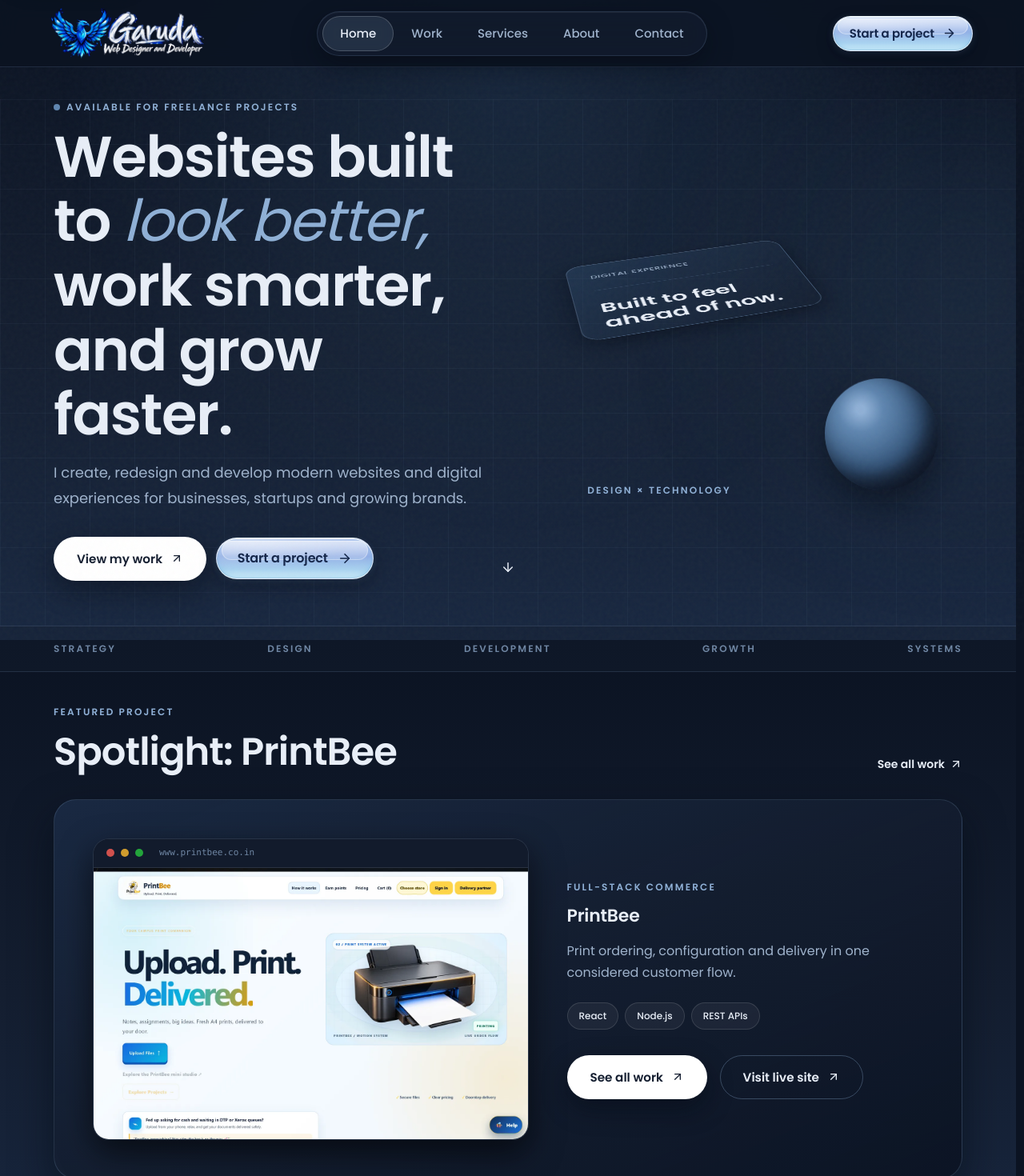
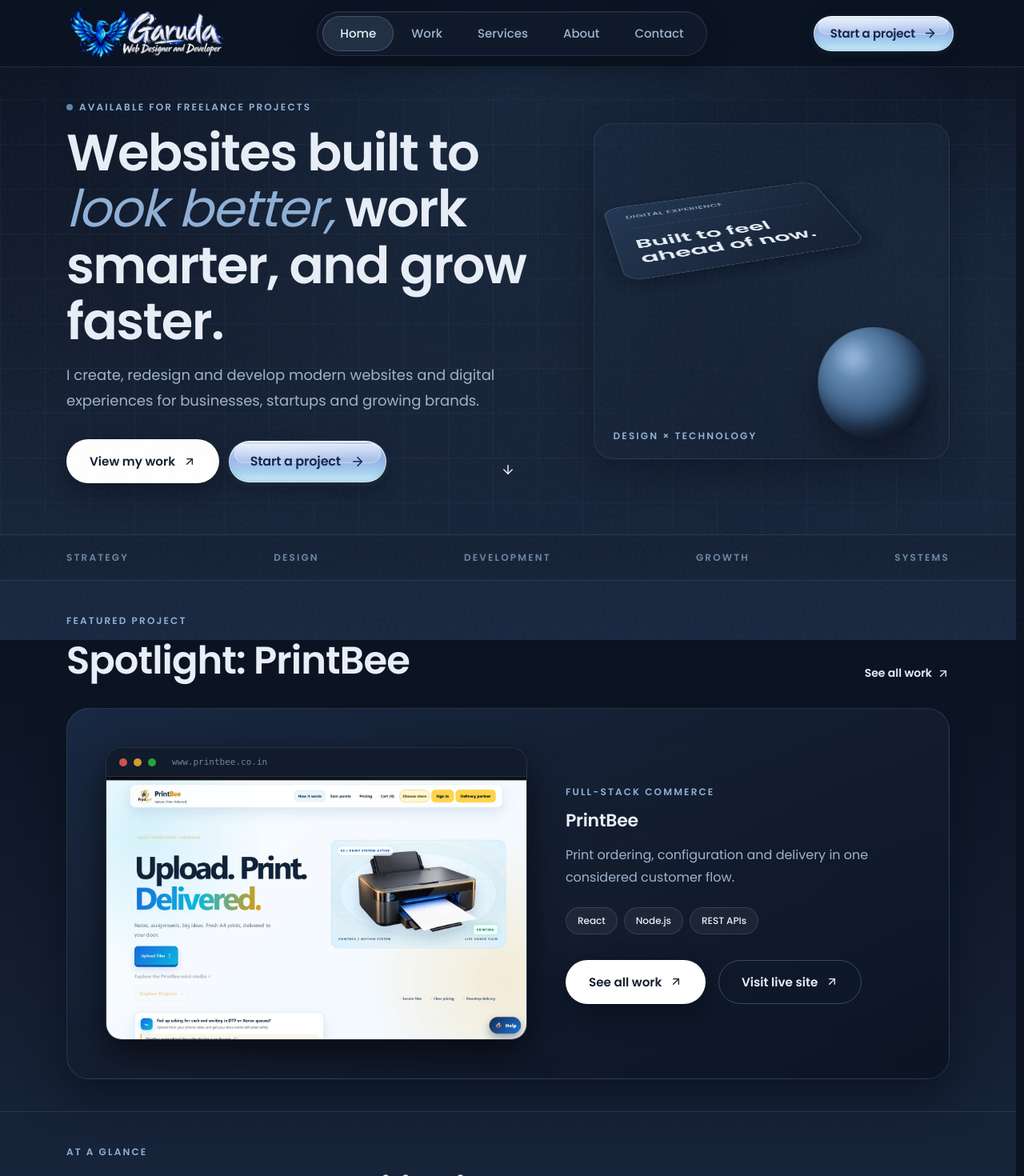
Before and after one commit to Bharat0264/MyWork, a Next.js app: page / in a window 1280 px wide. Shown: the top 1470 px of the page at 80% size. Built offline with nearby package versions, Linux system fonts and the light colour scheme.

Commit message:
Standardize max-w 1200px Container across header, hero, sections and footer, and fix hero 2-column grid alignment

```diff
--- a/app/globals.css
+++ b/app/globals.css
@@ -23,7 +23,7 @@
   --header-gap: 32px;
   --page-bottom-gap: 80px;
   --container: 1200px;
-  --container-pad: 32px;
+  --container-pad: 1.25rem;
 
   /* --- NAVY MIRAGE DESIGN TOKENS --- */
   --bg-deep: #0B1322;
@@ -51,6 +51,18 @@
   --muted: var(--text-muted);
 }
 
+@media (min-width: 640px) {
+  :root {
+    --container-pad: 2rem;
+  }
+}
+
+@media (min-width: 1024px) {
+  :root {
+    --container-pad: 3rem;
+  }
+}
+
 @media (max-width: 899px) {
   :root {
     --nav-h: 72px;
@@ -63,7 +75,6 @@
     --section-gap: 56px;
     --header-gap: 24px;
     --page-bottom-gap: 56px;
-    --container-pad: 20px;
     --text-faint: #B8C9DE;
   }
 }
@@ -262,7 +273,8 @@
   transition: color 0.25s ease;
 }
 
-.wrap {
+.wrap,
+.container-custom {
   width: 100%;
   max-width: var(--container);
   margin-left: auto;
@@ -303,9 +315,9 @@
 }
 
 .hero-heading {
-  font-size: clamp(2.6rem, 6vw, 4.5rem);
-  letter-spacing: -0.02em;
-  line-height: 1.12;
+  font-size: clamp(2.5rem, 5vw, 4.5rem);
+  letter-spacing: -0.025em;
+  line-height: 1.1;
 }
 
 .section-heading {
@@ -1319,7 +1331,6 @@
   body { min-height: 100dvh; background-attachment: scroll; }
   body::before, body::after { display: none; }
   main { min-height: calc(100dvh - var(--nav-h)); }
-  .hero-heading { font-size: clamp(36px, 9.3vw, 40px); line-height: 1.1; letter-spacing: -.025em; }
   .section-heading { font-size: 28px; line-height: 1.16; }
   .eyebrow { font-size: 13px; letter-spacing: .16em; color: #A9C8EB; }
   main > section.wrap:not(#work):not(:first-child) { padding-top: 48px; padding-bottom: 48px; }
--- a/app/page.tsx
+++ b/app/page.tsx
@@ -4,6 +4,7 @@
 import { ArrowDown, ArrowUpRight, FolderGit2, Sparkles, Cpu } from "lucide-react";
 import { Navbar, Footer } from "@/components/site-shell";
 import { StartProjectButton } from "@/components/cta-button";
+import { Container } from "@/components/container";
 import { siteConfig } from "@/config/site";
 import { socialConfig } from "@/config/social";
 import { projects } from "@/data/projects";
@@ -74,20 +75,21 @@
         {/* ========================================================
             1. HERO SECTION
             ======================================================== */}
-        <section className="grid-bg relative overflow-hidden pb-12 sm:pb-14">
+        <section className="grid-bg relative overflow-hidden pb-12 sm:pb-16">
           <div className="absolute -right-32 top-8 hidden h-96 w-96 rounded-full bg-[rgba(53,87,125,0.22)] blur-[120px] pointer-events-none md:block" />
-          <div className="wrap relative grid items-center gap-12 lg:grid-cols-[1.05fr_.95fr]">
-            <div>
+          <Container className="relative">
+            <div className="grid grid-cols-1 items-center gap-10 lg:grid-cols-[1.15fr_0.85fr] lg:gap-14">
+              <div className="flex flex-col justify-center">
                 <p className="eyebrow flex items-center gap-2">
                   <span className="h-2 w-2 rounded-full bg-[var(--steel-light)]" />
                   {siteConfig.availability}
                 </p>
-              <h1 className="hero-heading mt-3 max-w-3xl font-semibold text-white">
+                <h1 className="hero-heading mt-3 font-semibold text-white">
                   Websites built to{" "}
                   <em className="font-normal italic text-[var(--mist)]">look better,</em>{" "}
                   work smarter, and grow faster.
                 </h1>
-              <p className="mt-5 max-w-xl text-[16px] leading-[1.55] text-[#B8C9DE] md:mt-4 md:text-lg md:leading-8 md:text-[var(--text-muted)]">
+                <p className="mt-5 max-w-xl text-[16px] leading-[1.6] text-[#B8C9DE] md:mt-4 md:text-lg md:leading-8 md:text-[var(--text-muted)]">
                   I create, redesign and develop modern websites and digital experiences for businesses, startups and growing brands.
                 </p>
                 <div className="mt-[var(--header-gap)] flex flex-col items-stretch gap-3 sm:flex-row sm:flex-wrap sm:items-center">
@@ -98,20 +100,25 @@
                 </div>
               </div>
 
-            {/* 3D PERSPECTIVE GRAPHIC */}
-            <div className="perspective relative hidden h-[440px] lg:block" aria-hidden="true">
-              <div className="floating-plane left-8 top-14">
-                <p className="p-7 text-xs font-medium tracking-wider text-[var(--text-muted)]">
+              {/* 3D PERSPECTIVE GRAPHIC (Visual column 0.85fr) */}
+              <div className="relative hidden w-full lg:block" aria-hidden="true">
+                <div className="perspective relative h-[420px] w-full overflow-hidden rounded-[24px] border border-[rgba(143,176,214,0.14)] bg-gradient-to-br from-[#1B2B45]/40 to-[#141E30]/60 p-6 shadow-[0_16px_40px_rgba(4,9,18,0.35)] backdrop-blur-sm">
+                  {/* Floating Card strictly inside right column box */}
+                  <div className="floating-plane left-6 top-8">
+                    <p className="p-6 text-xs font-medium tracking-wider text-[var(--text-muted)]">
                       DIGITAL EXPERIENCE
                     </p>
-                <div className="mx-7 h-px bg-[var(--border)]" />
-                <p className="p-7 text-3xl font-semibold text-[var(--text)]">
+                    <div className="mx-6 h-px bg-[var(--border)]" />
+                    <p className="p-6 text-2xl xl:text-3xl font-semibold text-[var(--text)]">
                       Built to feel<br />ahead of now.
                     </p>
                   </div>
-              <div className="floating-orb bottom-8 right-8" />
-              <div className="absolute bottom-6 left-12 text-xs font-semibold uppercase tracking-[0.18em] text-[var(--mist)]">
+                  {/* Floating Sphere strictly inside right column box */}
+                  <div className="floating-orb bottom-6 right-6" />
+                  <div className="absolute bottom-5 left-6 text-xs font-semibold uppercase tracking-[0.18em] text-[var(--mist)]">
                     Design × Technology
+                  </div>
+                </div>
               </div>
             </div>
 
@@ -122,26 +129,27 @@
             >
               <ArrowDown size={18} />
             </a>
-          </div>
+          </Container>
         </section>
 
         {/* ========================================================
             2. TRUST / MARQUEE STRIP
             ======================================================== */}
         <section className="border-y border-[var(--border)] bg-[#141E30]/40 py-5">
-          <div className="wrap flex flex-wrap justify-between gap-4 text-xs font-semibold uppercase tracking-[0.18em] text-[var(--text-faint)]">
+          <Container className="flex flex-wrap justify-between gap-4 text-xs font-semibold uppercase tracking-[0.18em] text-[var(--text-faint)]">
             <span>Strategy</span>
             <span>Design</span>
             <span>Development</span>
             <span>Growth</span>
             <span>Systems</span>
-          </div>
+          </Container>
         </section>
 
         {/* ========================================================
             3. FEATURED PROJECT (ONE large spotlight card)
             ======================================================== */}
-        <section id="featured-project" className="wrap py-[calc(var(--section-gap)/2)]">
+        <section id="featured-project" className="py-[calc(var(--section-gap)/2)]">
+          <Container>
             <div className="flex flex-col sm:flex-row sm:items-end sm:justify-between gap-4 mb-[var(--header-gap)]">
               <div>
                 <p className="eyebrow text-[#8FB0D6]">Featured project</p>
@@ -238,12 +246,14 @@
                 </div>
               </div>
             </div>
+          </Container>
         </section>
 
         {/* ========================================================
             4. AT A GLANCE (3 small stat tiles computed from real data)
             ======================================================== */}
-        <section className="wrap py-[calc(var(--section-gap)/2)] border-t border-[rgba(143,176,214,0.16)]">
+        <section className="py-[calc(var(--section-gap)/2)] border-t border-[rgba(143,176,214,0.16)]">
+          <Container>
             <div className="max-w-2xl mb-[var(--header-gap)]">
               <p className="eyebrow text-[#8FB0D6]">At a glance</p>
               <h2 className="section-heading mt-3 font-semibold text-white text-3xl sm:text-4xl lg:text-5xl tracking-tight">
@@ -300,14 +310,15 @@
                 </p>
               </div>
             </div>
+          </Container>
         </section>
 
         {/* ========================================================
             5. WHY GO DIGITAL: Your website is your hardest-working first impression
             (Moved here from other pages - lives ONLY on Home)
             ======================================================== */}
-        <section className="border-t border-[rgba(143,176,214,0.16)] bg-[#141E30]/60">
-          <div className="wrap grid gap-12 pt-[calc(var(--section-gap)/2)] pb-0 lg:grid-cols-[.85fr_1.15fr] lg:gap-16">
+        <section className="border-t border-[rgba(143,176,214,0.16)] bg-[#141E30]/60 py-[calc(var(--section-gap)/2)]">
+          <Container className="grid gap-12 lg:grid-cols-[.85fr_1.15fr] lg:gap-16">
             <div>
               <p className="eyebrow text-[#8FB0D6]">Why go digital</p>
               <h2 className="section-heading mt-3 font-semibold text-white text-3xl sm:text-4xl lg:text-5xl tracking-tight">
@@ -330,7 +341,7 @@
                 </article>
               ))}
             </div>
-          </div>
+          </Container>
         </section>
       </main>
       <Footer />
--- /dev/null
+++ b/components/container.tsx
@@ -0,0 +1,28 @@
+import React from "react";
+
+export interface ContainerProps extends React.HTMLAttributes<HTMLDivElement> {
+  children: React.ReactNode;
+  className?: string;
+  as?: React.ElementType;
+}
+
+/**
+ * Universal Container Component
+ * Strict specifications: max-w 1200px, centered (mx-auto), px-5 / sm:px-8 / lg:px-12
+ * Used in header, every page section, and the footer to guarantee identical left/right edges.
+ */
+export function Container({
+  children,
+  className = "",
+  as: Component = "div",
+  ...props
+}: ContainerProps) {
+  return (
+    <Component
+      className={`mx-auto w-full max-w-[1200px] px-5 sm:px-8 lg:px-12 ${className}`.trim()}
+      {...props}
+    >
+      {children}
+    </Component>
+  );
+}
--- a/components/site-shell.tsx
+++ b/components/site-shell.tsx
@@ -6,6 +6,7 @@
 import { siteConfig } from "@/config/site";
 import { socialConfig } from "@/config/social";
 import { StartProjectButton } from "@/components/cta-button";
+import { Container } from "@/components/container";
 
 export function SkipToContent() {
   return (
@@ -143,7 +144,7 @@
       {/* FIXED TOP HEADER */}
       <header className="fixed inset-x-0 top-0 z-50 h-[var(--nav-h)] border-b border-[var(--border)] bg-[#0B1322]/85 backdrop-blur-md pt-[env(safe-area-inset-top)]">
         {/* DESKTOP (900px and above) */}
-        <div className="mx-auto hidden h-full max-w-[1400px] items-center justify-between px-6 sm:px-10 lg:px-14 xl:px-16 min-[900px]:flex">
+        <Container className="hidden h-full items-center justify-between min-[900px]:flex">
           {/* Left: Garuda Logo Lockup */}
           <div className="flex items-center min-w-[200px]">
             <Link
@@ -220,10 +221,10 @@
           <div className="flex items-center justify-end min-w-[200px]">
             <StartProjectButton variant="navbar" />
           </div>
-        </div>
+        </Container>
 
         {/* MOBILE TOP BAR (below 900px) */}
-        <div className="flex h-full items-center justify-between px-5 sm:px-8 min-[900px]:hidden">
+        <Container className="flex h-full items-center justify-between min-[900px]:hidden">
           <Link
             href="/"
             onClick={handleLogoClick}
@@ -248,7 +249,7 @@
           <div className="flex items-center gap-3">
             <StartProjectButton variant="navbar-mobile" />
           </div>
-        </div>
+        </Container>
       </header>
 
       {/* MOBILE BOTTOM TAB BAR (below 900px, 5 items with House icon for Home) */}
@@ -323,8 +324,9 @@
   };
 
   return (
-    <footer className="relative w-full border-t border-[rgba(143,176,214,0.16)] bg-gradient-to-b from-[#141E30] to-[#0B1322] px-5 pb-[calc(112px+env(safe-area-inset-bottom))] pt-12 sm:px-6 sm:pb-8 sm:pt-16 lg:px-8">
-      <div className="relative mx-auto max-w-[1200px] overflow-hidden rounded-[24px] border border-[rgba(143,176,214,0.18)] bg-[#1B2B45]/90 p-5 shadow-[0_16px_40px_rgba(4,9,18,0.4),inset_0_1px_0_rgba(255,255,255,0.08)] sm:rounded-[28px] sm:p-8 sm:supports-[backdrop-filter]:bg-[#1B2B45]/45 sm:backdrop-blur-[18px] lg:p-[40px_44px]">
+    <footer className="relative w-full border-t border-[rgba(143,176,214,0.16)] bg-gradient-to-b from-[#141E30] to-[#0B1322] pb-[calc(112px+env(safe-area-inset-bottom))] pt-12 sm:pb-8 sm:pt-16">
+      <Container>
+        <div className="relative w-full overflow-hidden rounded-[24px] border border-[rgba(143,176,214,0.18)] bg-[#1B2B45]/90 p-5 shadow-[0_16px_40px_rgba(4,9,18,0.4),inset_0_1px_0_rgba(255,255,255,0.08)] sm:rounded-[28px] sm:p-8 sm:supports-[backdrop-filter]:bg-[#1B2B45]/45 sm:backdrop-blur-[18px] lg:p-[40px_44px]">
         {/* FAINT WATERMARK */}
         <div
           aria-hidden="true"
@@ -530,7 +532,8 @@
             </button>
           </div>
         </div>
-      </div>
+        </div>
+      </Container>
     </footer>
   );
 }
```
Lines whose indentation alone changed are shown as unchanged.
